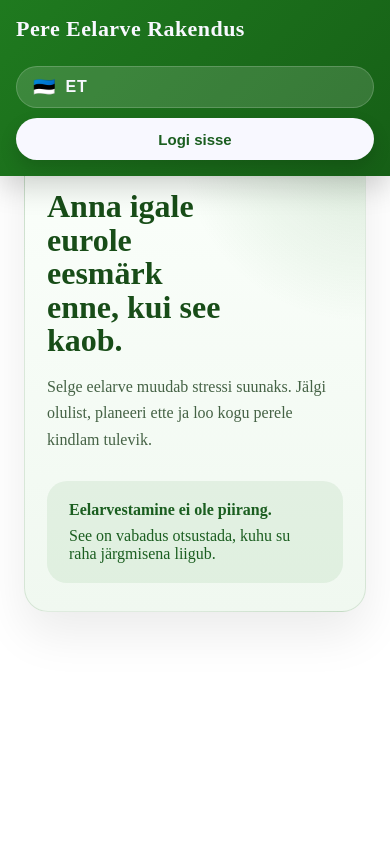
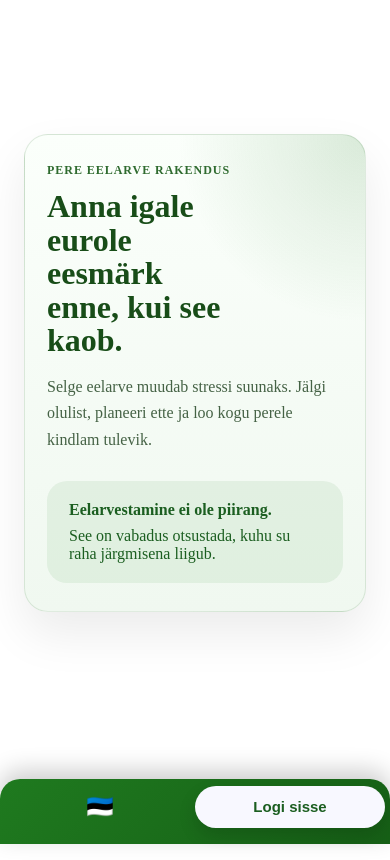
Before and after one commit to KaarelsGIT/Family-Budget-CLI, an Angular app: page / in a window 390 px wide. Built offline with nearby package versions, Linux system fonts and the light colour scheme.

Commit message:
added icons for header and added

```diff
--- a/src/app/core/layout/header/header.css
+++ b/src/app/core/layout/header/header.css
@@ -44,6 +44,7 @@ header {
   display: inline-flex;
   align-items: center;
   justify-content: center;
+  gap: 10px;
   min-height: 42px;
   padding: 0 16px;
   border-radius: 999px;
@@ -55,6 +56,13 @@ header {
   font-size: 16px;
   cursor: pointer;
   transition: background-color 0.2s ease, transform 0.2s ease, color 0.2s ease;
+}
+
+.mobile-icon {
+  display: inline-block;
+  width: 18px;
+  height: 18px;
+  flex-shrink: 0;
 }
 
 .nav-links a:hover {
@@ -153,6 +161,7 @@ header {
   display: inline-flex;
   align-items: center;
   justify-content: center;
+  gap: 10px;
   min-height: 42px;
   padding: 0 16px;
   border-radius: 999px;
@@ -323,12 +332,16 @@ header {
   font-size: 15px;
   text-align: left;
   cursor: pointer;
+  display: flex;
+  align-items: center;
+  gap: 10px;
   transition: background-color 0.2s ease, color 0.2s ease;
 }
 
 .tools-dropdown-link {
   display: flex;
   align-items: center;
+  gap: 10px;
   width: 100%;
   min-height: 44px;
   padding: 0 16px;
@@ -349,6 +362,12 @@ header {
 .tools-dropdown-item:hover {
   background: rgba(31, 122, 31, 0.1);
   color: #144914;
+}
+
+.dropdown-icon {
+  width: 18px;
+  height: 18px;
+  flex-shrink: 0;
 }
 
 .user-dropdown .tools-dropdown-link,
@@ -432,6 +451,14 @@ header {
     justify-content: flex-start;
   }
 
+  .mobile-icon {
+    margin-right: 0;
+  }
+
+  .nav-label {
+    display: none;
+  }
+
   .tools-dropdown {
     position: static;
     width: 100%;
@@ -442,3 +469,106 @@ header {
     margin-top: 10px;
   }
 }
+
+/* --- MOBIILIVAADE (Menüü ekraani all) --- */
+@media (max-width: 768px) {
+  header {
+    top: auto !important;
+    bottom: 0 !important;
+    border-radius: 20px 20px 0 0; /* Ümarad nurgad üleval */
+    box-shadow: 0 -8px 25px rgba(0, 0, 0, 0.2);
+    padding-bottom: env(safe-area-inset-bottom); /* Toetus iPhone'i "pulgale" */
+  }
+
+  .navbar {
+    min-height: 65px !important;
+    padding: 0 5px !important;
+    flex-direction: row !important;
+    justify-content: space-around !important;
+    gap: 0 !important;
+  }
+
+  /* Peidame logo ja tekstid, et ainult ikoonid jääksid */
+  .logo,
+  .nav-label,
+  .language-code,
+  .user-trigger span:not(.mobile-icon) {
+    display: none !important;
+  }
+
+  .nav-links {
+    width: 100% !important;
+    display: flex !important;
+    flex-direction: row !important;
+    justify-content: space-around !important;
+    align-items: center !important;
+    gap: 0 !important;
+  }
+
+  .nav-links li {
+    flex: 1;
+    display: flex;
+    justify-content: center;
+  }
+
+  /* Teeme nupud mobiilis kompaktseks */
+  .nav-links a,
+  .tools-trigger,
+  .user-trigger,
+  .language-trigger,
+  .icon-link {
+    background: transparent !important;
+    border: none !important;
+    padding: 12px 5px !important;
+    min-height: 55px !important;
+    width: auto !important;
+    box-shadow: none !important;
+    display: flex !important;
+    flex-direction: column !important;
+    align-items: center !important;
+    justify-content: center !important;
+  }
+
+  /* Ikoonide suurus mobiilis */
+  .mobile-icon,
+  .icon-link svg {
+    width: 24px !important;
+    height: 24px !important;
+    margin: 0 !important;
+  }
+
+  /* Keele lipp keskele */
+  .language-flag {
+    margin: 0 !important;
+    font-size: 22px !important;
+  }
+
+  /* Dropdownid avanevad nüüd ALT ÜLES */
+  .tools-dropdown,
+  .user-dropdown,
+  .language-dropdown,
+  .notifications-dropdown {
+    position: fixed !important;
+    bottom: 75px !important; /* Menüü kohal */
+    top: auto !important;
+    left: 10px !important;
+    right: 10px !important;
+    width: auto !important;
+    max-width: none !important;
+    margin: 0 !important;
+    border-radius: 15px !important;
+    box-shadow: 0 -10px 30px rgba(0,0,0,0.3) !important;
+    animation: slideUp 0.2s ease-out;
+  }
+
+  @keyframes slideUp {
+    from { transform: translateY(15px); opacity: 0; }
+    to { transform: translateY(0); opacity: 1; }
+  }
+
+  /* Lisame body-le alla ruumi, et sisu ei jääks menüü taha kinni */
+  body {
+    padding-bottom: 80px !important;
+    padding-top: 20px !important;
+  }
+}
--- a/src/app/core/layout/header/header.html
+++ b/src/app/core/layout/header/header.html
@@ -6,38 +6,96 @@
 
     <ul class="nav-links">
       <ng-container *ngIf="authService.isLoggedIn()">
-        <li><a routerLink="/accounts">{{ i18n.translate('header.accounts') }}</a></li>
+        <li>
+          <a routerLink="/accounts">
+            <svg viewBox="0 0 24 24" fill="none" stroke="currentColor" stroke-width="2" stroke-linecap="round" stroke-linejoin="round" class="mobile-icon">
+              <rect x="2" y="5" width="20" height="14" rx="2" />
+              <line x1="2" y1="10" x2="22" y2="10" />
+            </svg>
+            <span class="nav-label">{{ i18n.translate('header.accounts') }}</span>
+          </a>
+        </li>
 
         <li class="transactions-menu">
           <button type="button" class="tools-trigger" (click)="toggleTransactionsMenu()">
-            {{ i18n.translate('header.transactions') }}
+            <svg viewBox="0 0 24 24" fill="none" stroke="currentColor" stroke-width="2" stroke-linecap="round" stroke-linejoin="round" class="mobile-icon">
+              <line x1="8" y1="6" x2="21" y2="6" />
+              <line x1="8" y1="12" x2="21" y2="12" />
+              <line x1="8" y1="18" x2="21" y2="18" />
+              <line x1="3" y1="6" x2="3.01" y2="6" />
+              <line x1="3" y1="12" x2="3.01" y2="12" />
+              <line x1="3" y1="18" x2="3.01" y2="18" />
+            </svg>
+            <span class="nav-label">{{ i18n.translate('header.transactions') }}</span>
           </button>
 
           <div class="tools-dropdown" *ngIf="isTransactionsOpen">
             <a routerLink="/transactions" class="tools-dropdown-link" (click)="closeTransactionsMenu()">
+              <svg class="dropdown-icon" viewBox="0 0 24 24" fill="none" stroke="currentColor" stroke-width="2" stroke-linecap="round" stroke-linejoin="round">
+                <line x1="8" y1="6" x2="21" y2="6" />
+                <line x1="8" y1="12" x2="21" y2="12" />
+                <line x1="8" y1="18" x2="21" y2="18" />
+                <line x1="3" y1="6" x2="3.01" y2="6" />
+                <line x1="3" y1="12" x2="3.01" y2="12" />
+                <line x1="3" y1="18" x2="3.01" y2="18" />
+              </svg>
               {{ i18n.translate('header.transactions') }}
             </a>
             <a routerLink="/transactions/recurring" class="tools-dropdown-link" (click)="closeTransactionsMenu()">
+              <svg class="dropdown-icon" viewBox="0 0 24 24" fill="none" stroke="currentColor" stroke-width="2" stroke-linecap="round" stroke-linejoin="round">
+                <circle cx="12" cy="12" r="10" />
+                <polyline points="12 6 12 12 16 14" />
+              </svg>
               {{ i18n.translate('transactions.recurringPayments') }}
             </a>
             <a routerLink="/settings/categories" class="tools-dropdown-link" (click)="closeTransactionsMenu()">
+              <svg class="dropdown-icon" viewBox="0 0 24 24" fill="none" stroke="currentColor" stroke-width="2" stroke-linecap="round" stroke-linejoin="round">
+                <circle cx="12" cy="12" r="3" />
+                <path d="M19.4 15a1.65 1.65 0 0 0 .33 1.82l.06.06a2 2 0 0 1 0 2.83 2 2 0 0 1-2.83 0l-.06-.06a1.65 1.65 0 0 0-1.82-.33 1.65 1.65 0 0 0-1 1.51V21a2 2 0 0 1-2 2 2 2 0 0 1-2-2v-.09A1.65 1.65 0 0 0 9 19.4a1.65 1.65 0 0 0-1.82.33l-.06.06a2 2 0 0 1-2.83 0 2 2 0 0 1 0-2.83l.06-.06a1.65 1.65 0 0 0 .33-1.82 1.65 1.65 0 0 0-1.51-1H3a2 2 0 0 1-2-2 2 2 0 0 1 2-2h.09A1.65 1.65 0 0 0 4.6 9a1.65 1.65 0 0 0-.33-1.82l-.06-.06a2 2 0 0 1 0-2.83 2 2 0 0 1 2.83 0l.06.06a1.65 1.65 0 0 0 1.82.33H9a1.65 1.65 0 0 0 1-1.51V3a2 2 0 0 1 2-2 2 2 0 0 1 2 2v.09a1.65 1.65 0 0 0 1 1.51 1.65 1.65 0 0 0 1.82-.33l.06-.06a2 2 0 0 1 2.83 0 2 2 0 0 1 0 2.83l-.06.06a1.65 1.65 0 0 0-.33 1.82V9a1.65 1.65 0 0 0 1.51 1H21a2 2 0 0 1 2 2 2 2 0 0 1-2 2h-.09a1.65 1.65 0 0 0-1.51 1z" />
+              </svg>
               {{ i18n.translate('transactions.manageCategories') }}
             </a>
           </div>
         </li>
 
-        <li><a routerLink="/statistics">{{ i18n.translate('header.statistics') }}</a></li>
+        <li>
+          <a routerLink="/statistics">
+            <svg viewBox="0 0 24 24" fill="none" stroke="currentColor" stroke-width="2" stroke-linecap="round" stroke-linejoin="round" class="mobile-icon">
+              <path d="M18 20V10M12 20V4M6 20v-6" />
+            </svg>
+            <span class="nav-label">{{ i18n.translate('header.statistics') }}</span>
+          </a>
+        </li>
 
         <li class="tools-menu">
           <button type="button" class="tools-trigger" (click)="toggleToolsMenu()">
-            {{ i18n.translate('header.tools') }}
+            <svg viewBox="0 0 24 24" fill="none" stroke="currentColor" stroke-width="2" stroke-linecap="round" stroke-linejoin="round" class="mobile-icon">
+              <path d="M14.7 6.3a1 1 0 0 0 0 1.4l1.6 1.6a1 1 0 0 0 1.4 0l3.77-3.77a6 6 0 0 1-7.94 7.94l-6.91 6.91a2.12 2.12 0 0 1-3-3l6.91-6.91a6 6 0 0 1 7.94-7.94l-3.76 3.76z" />
+            </svg>
+            <span class="nav-label">{{ i18n.translate('header.tools') }}</span>
           </button>
 
           <div class="tools-dropdown" *ngIf="isToolsOpen">
             <button type="button" class="tools-dropdown-item" (click)="openCalculator()">
+              <svg class="dropdown-icon" viewBox="0 0 24 24" fill="none" stroke="currentColor" stroke-width="2" stroke-linecap="round" stroke-linejoin="round">
+                <rect x="4" y="3" width="16" height="18" rx="2" />
+                <line x1="8" y1="7" x2="8" y2="7" />
+                <line x1="12" y1="7" x2="12" y2="7" />
+                <line x1="16" y1="7" x2="16" y2="7" />
+                <line x1="8" y1="11" x2="8" y2="11" />
+                <line x1="12" y1="11" x2="12" y2="11" />
+                <line x1="16" y1="11" x2="16" y2="11" />
+                <line x1="8" y1="15" x2="8" y2="15" />
+                <line x1="12" y1="15" x2="12" y2="15" />
+                <line x1="16" y1="15" x2="16" y2="15" />
+              </svg>
               {{ i18n.translate('header.calculator') }}
             </button>
             <button type="button" class="tools-dropdown-item" (click)="openSalaryCalculator()">
+              <svg class="dropdown-icon" viewBox="0 0 24 24" fill="none" stroke="currentColor" stroke-width="2" stroke-linecap="round" stroke-linejoin="round">
+                <rect x="3" y="4" width="18" height="16" rx="2" />
+                <path d="M7 8h10M7 12h10M7 16h6" />
+              </svg>
               {{ i18n.translate('header.salaryCalculator') }}
             </button>
           </div>
@@ -113,6 +171,11 @@
               (click)="setLanguage(language.code)">
               <span class="language-flag">{{ language.flag }}</span>
               <span class="language-code">{{ language.code.toUpperCase() }}</span>
+              <svg class="dropdown-icon" viewBox="0 0 24 24" fill="none" stroke="currentColor" stroke-width="2" stroke-linecap="round" stroke-linejoin="round">
+                <circle cx="12" cy="12" r="10" />
+                <path d="M2 12h20" />
+                <path d="M12 2a15.3 15.3 0 0 1 4 10 15.3 15.3 0 0 1-4 10 15.3 15.3 0 0 1-4-10 15.3 15.3 0 0 1 4-10z" />
+              </svg>
               <span>{{ i18n.translate(language.labelKey) }}</span>
             </button>
           </div>
@@ -125,12 +188,26 @@
 
           <div class="tools-dropdown user-dropdown" *ngIf="isUserMenuOpen">
             <a routerLink="/account-settings" class="tools-dropdown-link" (click)="closeUserMenu()">
+              <svg class="dropdown-icon" viewBox="0 0 24 24" fill="none" stroke="currentColor" stroke-width="2" stroke-linecap="round" stroke-linejoin="round">
+                <circle cx="12" cy="8" r="4" />
+                <path d="M4 21a8 8 0 0 1 16 0" />
+              </svg>
               {{ i18n.translate('header.accountSettings') }}
             </a>
             <button type="button" class="tools-dropdown-item help-open-trigger" (click)="openHelpGuide()">
+              <svg class="dropdown-icon" viewBox="0 0 24 24" fill="none" stroke="currentColor" stroke-width="2" stroke-linecap="round" stroke-linejoin="round">
+                <circle cx="12" cy="12" r="10" />
+                <path d="M9.09 9a3 3 0 1 1 5.82 1c0 2-3 3-3 3" />
+                <line x1="12" y1="17" x2="12.01" y2="17" />
+              </svg>
               {{ i18n.translate('header.help') }}
             </button>
             <button type="button" class="tools-dropdown-item" (click)="logout()">
+              <svg class="dropdown-icon" viewBox="0 0 24 24" fill="none" stroke="currentColor" stroke-width="2" stroke-linecap="round" stroke-linejoin="round">
+                <path d="M10 17l5-5-5-5" />
+                <path d="M15 12H3" />
+                <path d="M21 3v18" />
+              </svg>
               {{ i18n.translate('header.logOut') }}
             </button>
           </div>
@@ -151,6 +228,11 @@
             (click)="setLanguage(language.code)">
             <span class="language-flag">{{ language.flag }}</span>
             <span class="language-code">{{ language.code.toUpperCase() }}</span>
+            <svg class="dropdown-icon" viewBox="0 0 24 24" fill="none" stroke="currentColor" stroke-width="2" stroke-linecap="round" stroke-linejoin="round">
+              <circle cx="12" cy="12" r="10" />
+              <path d="M2 12h20" />
+              <path d="M12 2a15.3 15.3 0 0 1 4 10 15.3 15.3 0 0 1-4 10 15.3 15.3 0 0 1-4-10 15.3 15.3 0 0 1 4-10z" />
+            </svg>
             <span>{{ i18n.translate(language.labelKey) }}</span>
           </button>
         </div>
```
